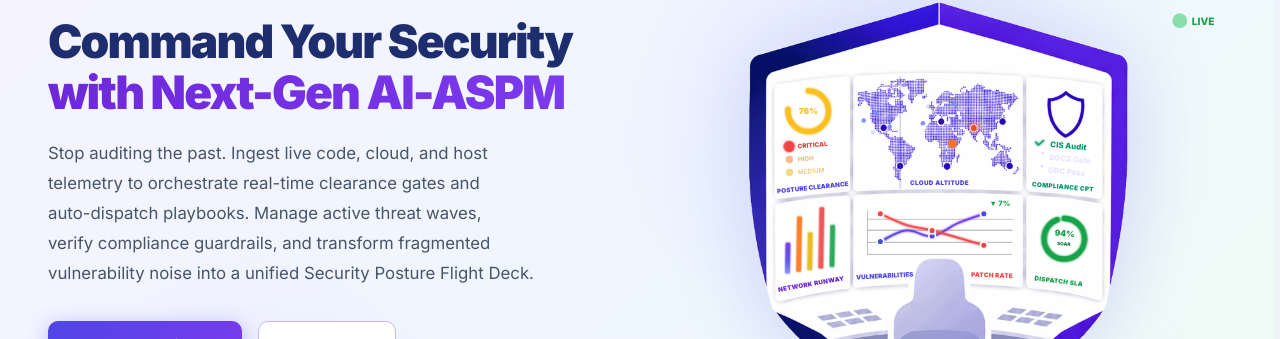
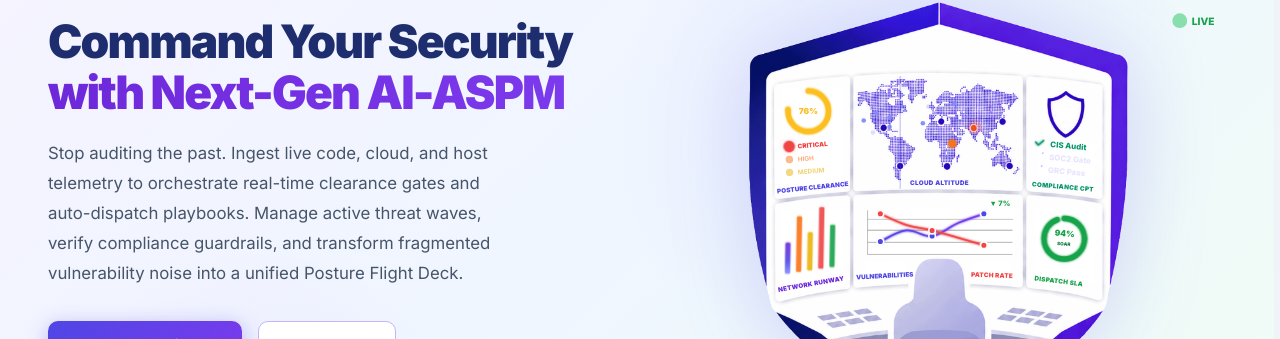
Before and after one commit to shrigo/posturepilot, a Next.js app: page / in a window 1280 px wide. Shown: the part 218-557 px from the top of the page. Built offline with nearby package versions, Linux system fonts and the light colour scheme.

Commit message:
design: change description text to unified Posture Flight Deck

```diff
--- a/src/app/page.tsx
+++ b/src/app/page.tsx
@@ -346,7 +346,7 @@ export default function Page() {
               telemetry to orchestrate real-time clearance gates and<br/>
               auto-dispatch playbooks. Manage active threat waves,<br/>
               verify compliance guardrails, and transform fragmented<br/>
-              vulnerability noise into a unified Security Posture Flight Deck.
+              vulnerability noise into a unified Posture Flight Deck.
             </p>
 
             <div className="hero-btns" style={{display:"flex",gap:"1rem",marginBottom:"2.5rem",flexWrap:"wrap"}}>
```
